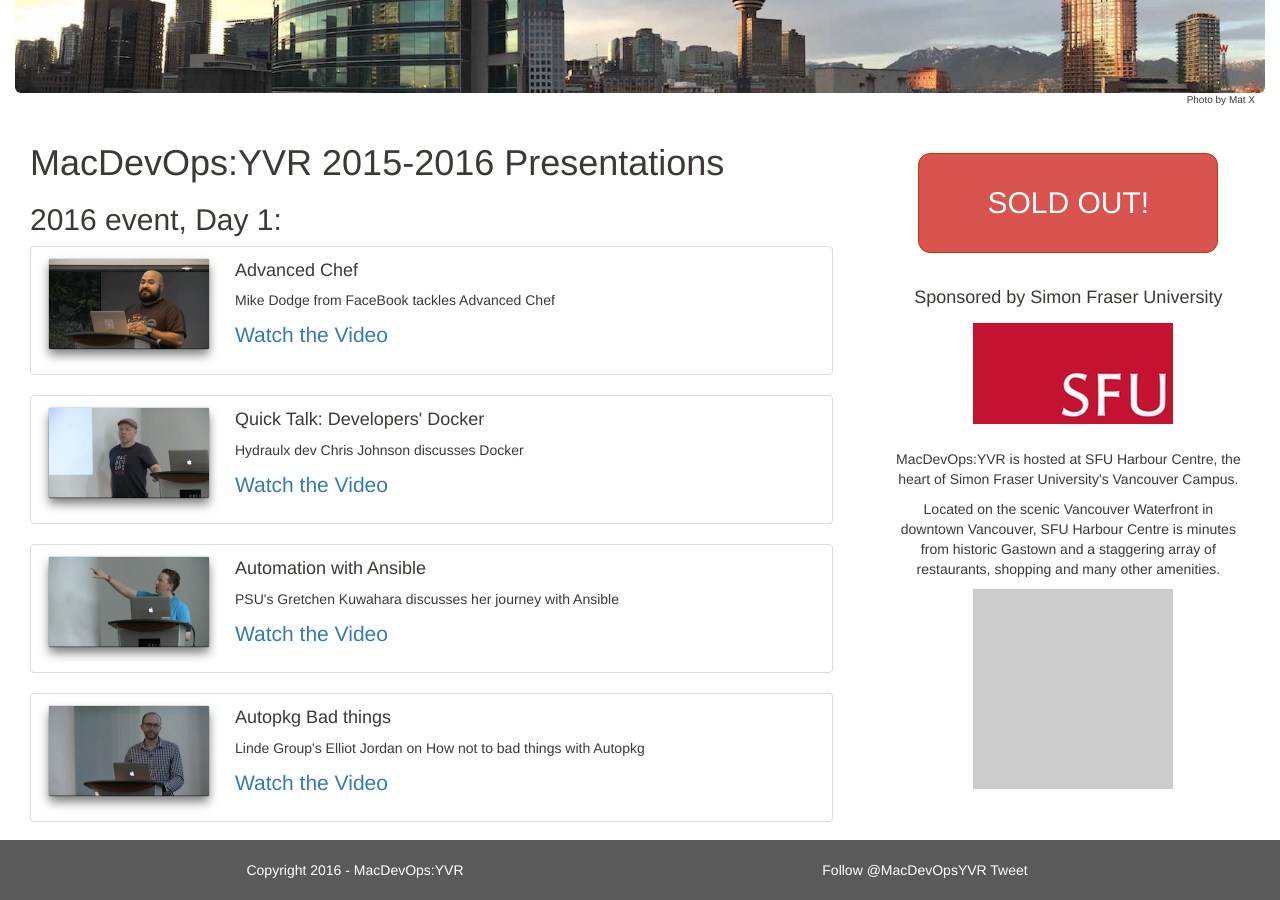
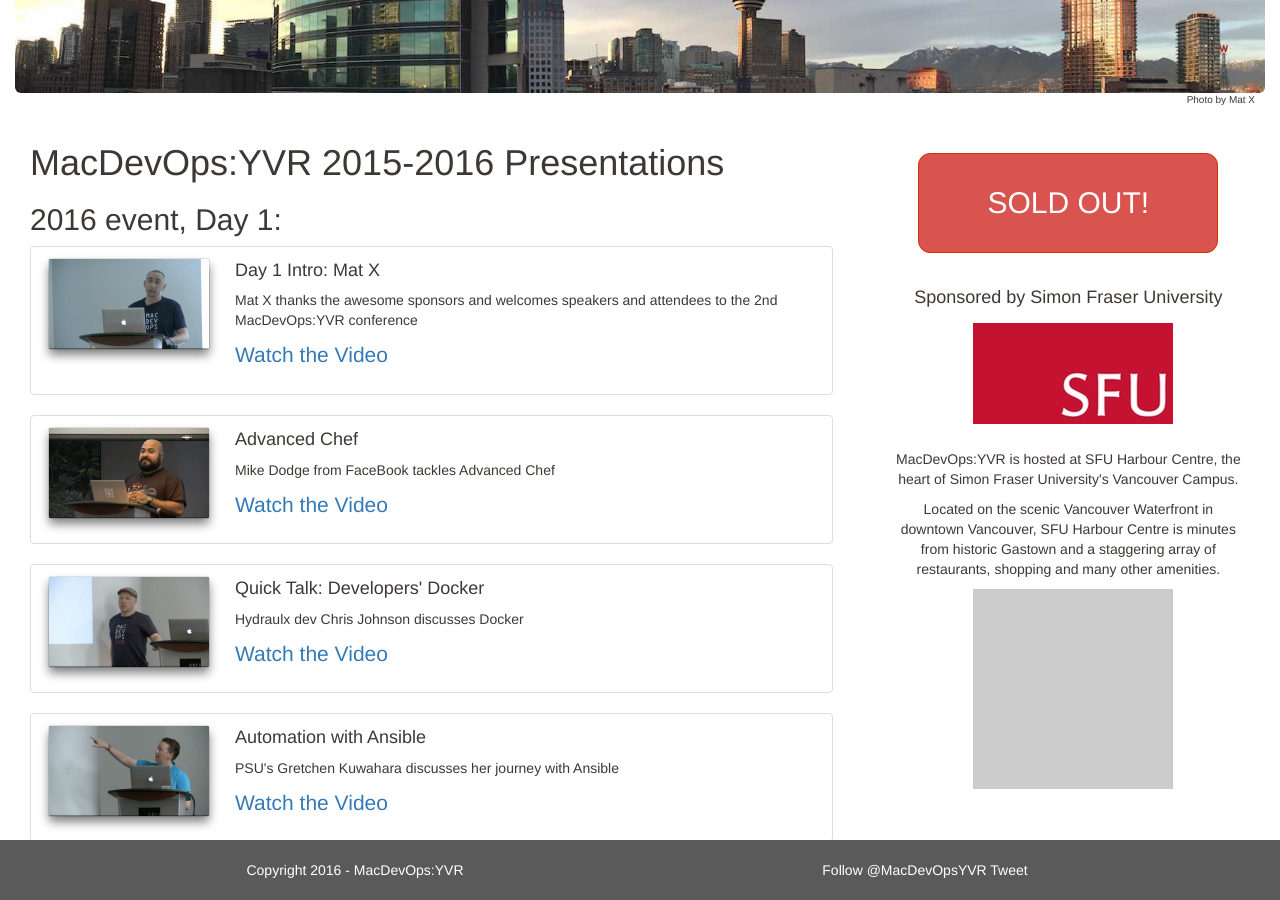
Before and after one commit to macdevopsyvr/macdevopsyvr.github.io, a Jekyll site: the page built from presentations/index.md, in a window 1280 px wide and 900 px high, scrolled down 332 px. Built offline with Jekyll 4.4.1, drawn with Linux system fonts in a browser that asks for light colours; comment, search, counter and statistics services are not loaded.

Commit message:
Mat X intro Day 1
uploaded missing Mat X intro Day 1

```diff
--- a/presentations/index.md
+++ b/presentations/index.md
@@ -7,6 +7,19 @@
 # MacDevOps:YVR 2015-2016 Presentations
 
 <h2>2016 event, Day 1:</h2>
+
+<div class="col-xs-12 pull-left thumbnail">
+  <img class="vid-thumb" src="/assets/vid_thumbs/matx.png">
+  <div class="responsive">
+    <h4>Day 1 Intro: Mat X</h4>
+    <p>
+      Mat X thanks the awesome sponsors and welcomes speakers and attendees to the 2nd MacDevOps:YVR conference
+    </p>
+    <p class="lead">
+      <a href="http://matx.ca/mdoyvr/2016/day1/MatX_intro/Default.html">Watch the Video</a>
+    </p>
+  </div>
+</div>
 
 <div class="col-xs-12 pull-left thumbnail">
   <img class="vid-thumb" src="/assets/vid_thumbs/mike.png">
```
